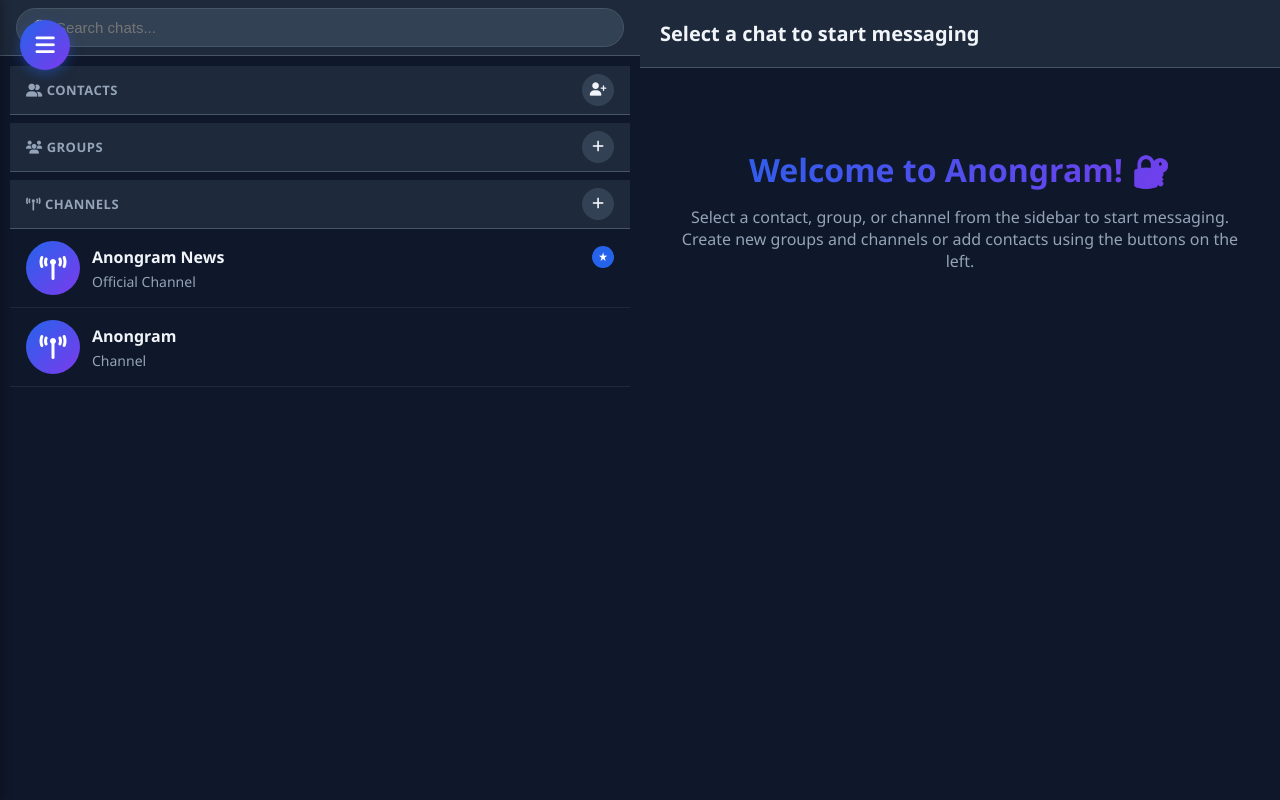
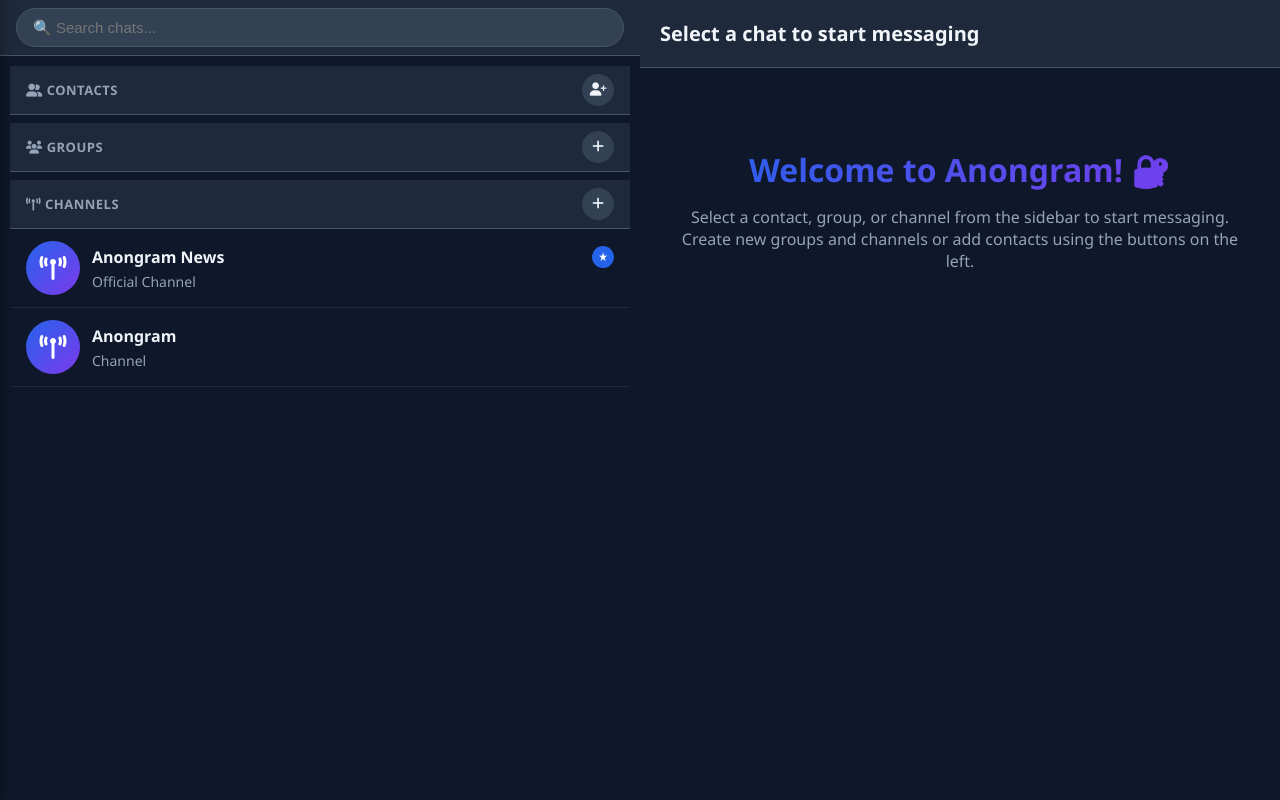
Before and after one commit to itoshoooddddd-oss/anongramchikk, a Flask app: page /messenger in a window 1280 px wide. Run offline with Flask 3, Linux system fonts and the light colour scheme; the visitor is signed in with stand-in values (Sample User, id 1); data comes from the database, SQL or seed files in the repository; data that the repository does not hold is empty.

Commit message:
Remove hamburger from PC, mobile shows chat list directly

```diff
--- a/static/css/mobile-telegram.css
+++ b/static/css/mobile-telegram.css
@@ -522,12 +522,12 @@
         top: 56px;
         left: 0;
         right: 0;
-        bottom: 60px;
+        bottom: 0;
     }
 
     /* Hide desktop sidebar on mobile */
     .sidebar {
-        display: none;
+        display: none !important;
     }
 
     /* Show mobile chat list */
--- a/templates/messenger.html
+++ b/templates/messenger.html
@@ -9,18 +9,13 @@
     <title>Anongram Messenger</title>
     <link rel="stylesheet" href="{{ url_for('static', filename='css/style.css') }}">
     <link rel="stylesheet" href="{{ url_for('static', filename='css/mobile-telegram.css') }}">
-    <link rel="stylesheet" href="{{ url_for('static', filename='css/desktop-hamburger.css') }}">
-    <link rel="stylesheet" href="{{ url_for('static', filename='css/interface-fixes.css') }}">
     <link rel="stylesheet" href="https://cdnjs.cloudflare.com/ajax/libs/font-awesome/6.4.0/css/all.min.css">
+
 </head>
 <body class="messenger-page">
-    <!-- Main Hamburger Menu Button (Visible on Desktop) -->
-    <button class="hamburger-main" onclick="toggleSideMenu()" title="Menu">
-        <i class="fas fa-bars"></i>
-    </button>
+    <!-- Mobile Header with Hamburger Menu (Mobile Only) -->
+    <div class="mobile-header">
 
-    <!-- Mobile Header with Hamburger Menu -->
-    <div class="mobile-header">
         <div class="header-left">
             <button class="menu-toggle" onclick="toggleSideMenu()">
                 <i class="fas fa-bars"></i>
```
